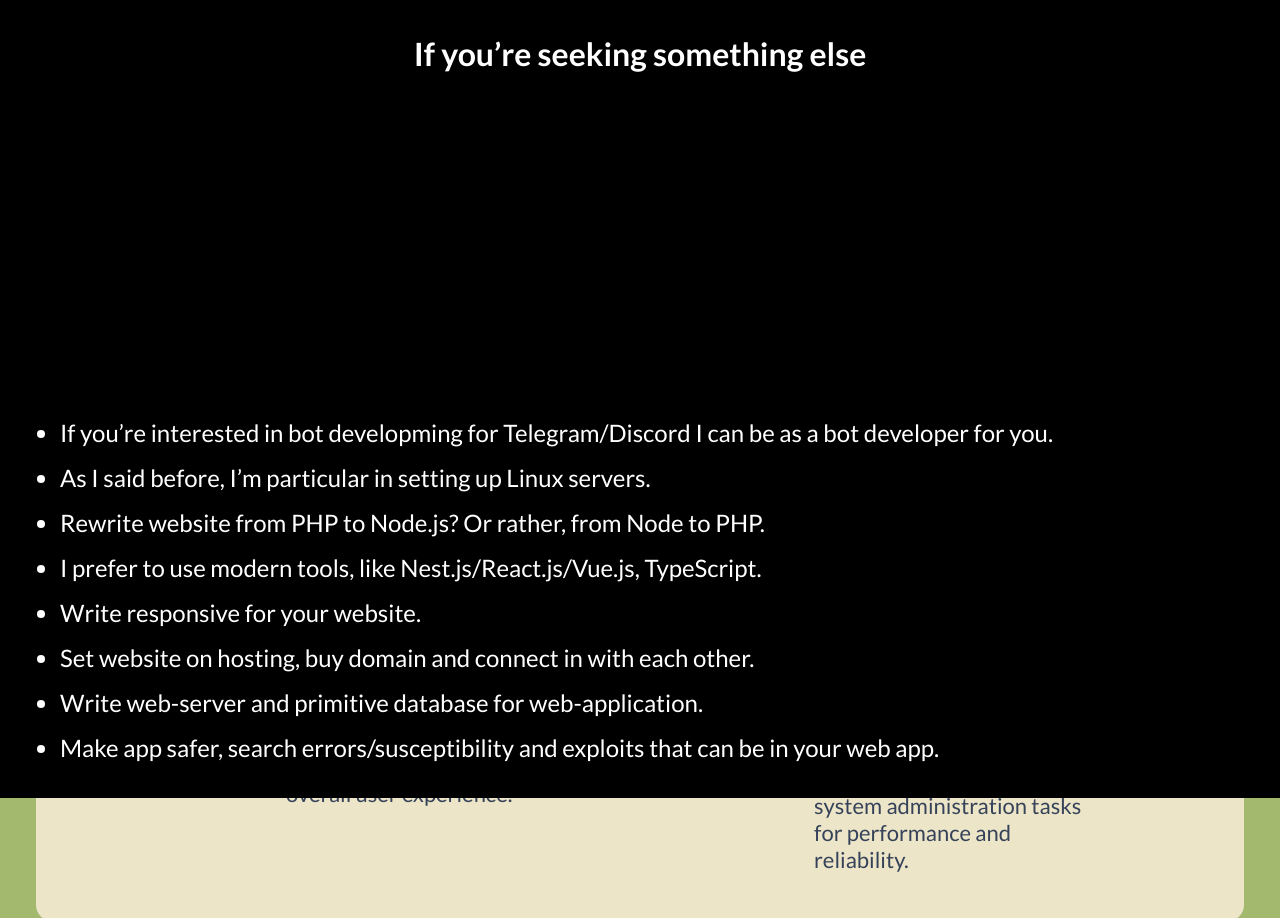
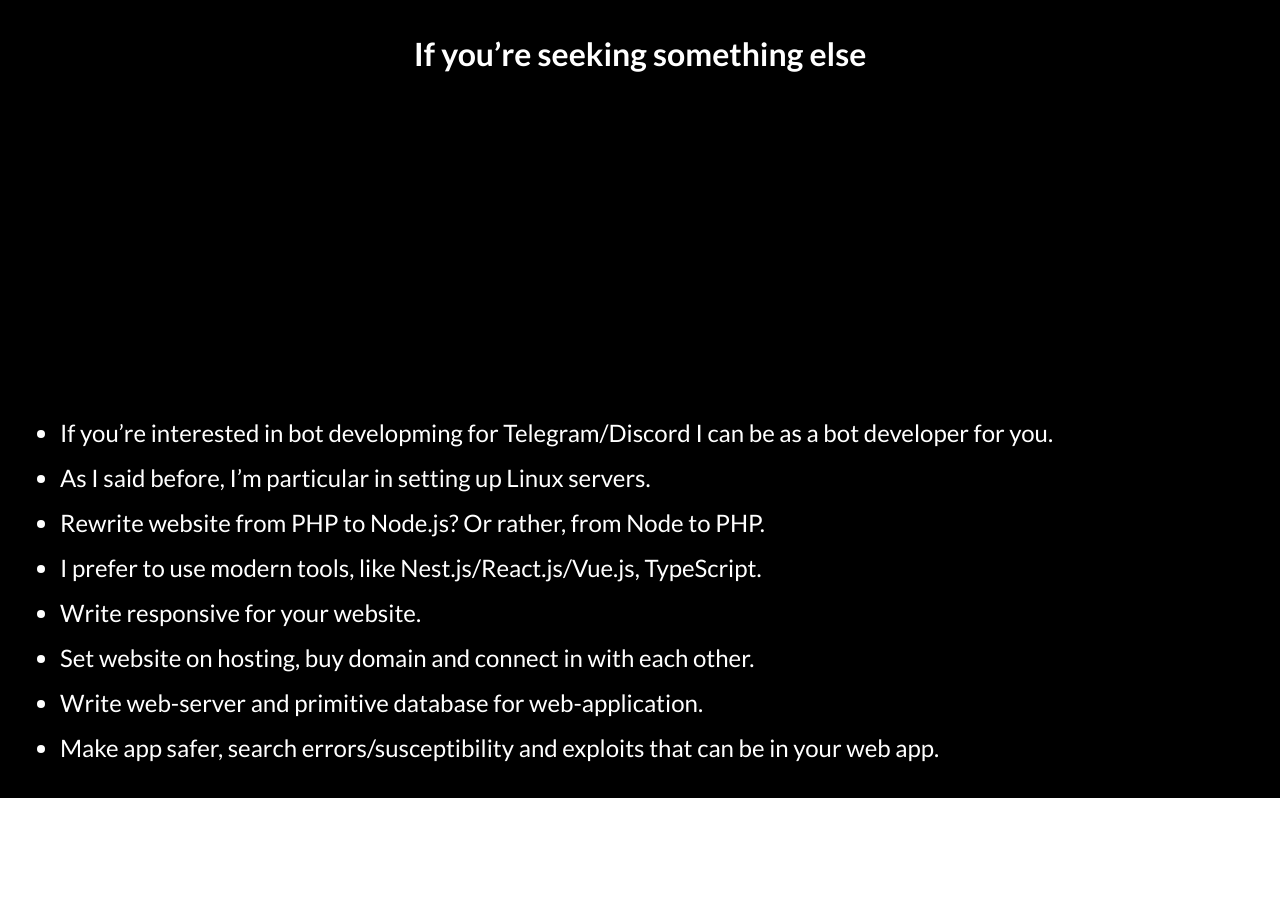
Before and after one commit to Migawk/migawkaNew, a Vue app: page / in a window 1280 px wide. Shown: the part 802-1720 px from the top of the page. After the commit the page ends 1600 px from the top, so only its background shows below. Built offline with nearby package versions, Linux system fonts and the light colour scheme.

Commit message:
minor changes related to whyMe slider

```diff
--- a/src/App.vue
+++ b/src/App.vue
@@ -7,6 +7,7 @@ import TheBlog from './slides/TheBlog.vue';
 import TheInterested from './slides/TheInterested.vue';
 import TheBasement from './slides/TheBasement.vue';
 import TheFooter from './slides/TheFooter.vue';
+import scrolled from './store/scrolled';
 
 let currentSlide = 0;
 let isScroll = false;
@@ -27,12 +28,22 @@ function changeSlide(deltaY: number = 0) {
   const slides = [hi, whyMe, portfolio, skills, blog, interested, basement, footer];
 
   if (deltaY > 0) {
+    // down
     if (isScroll) return;
     isScroll = true;
     setTimeout(() => (isScroll = false), 1000);
 
+    if (scrolled.scrolled < 95 && scrolled.scrolled !== -1 && slides[currentSlide].id == 'whyMe') {
+      console.log('quit');
+      return;
+    } else {
+      console.log('passed');
+      const page = document.getElementById('page')!;
+      scrolled.changeScrolled(-1);
+      page.scrollTo(0, page.scrollHeight);
+    }
+
     currentSlide++;
-
     if (currentSlide >= slides.length) return (currentSlide = slides.length - 1);
 
     slides[currentSlide].animate(
@@ -46,9 +57,18 @@ function changeSlide(deltaY: number = 0) {
       }
     );
   } else {
+    // up
     if (isScroll) return;
     isScroll = true;
     setTimeout(() => (isScroll = false), 1000);
+
+    if (scrolled.scrolled > 1 && scrolled.scrolled !== -1 && slides[currentSlide].id == 'whyMe') {
+      return;
+    } else {
+      const page = document.getElementById('page')!;
+      page.scrollTo(0, 0);
+      scrolled.changeScrolled(-1);
+    }
 
     currentSlide--;
 
@@ -71,65 +91,17 @@ window.addEventListener('touchstart', (e) => {
 });
 window.addEventListener('touchmove', (e) => {
   deltaY = -(e.touches[0].clientY - start);
-  console.log(deltaY);
   changeSlide(deltaY);
 });
 
 window.addEventListener('wheel', (e) => {
   changeSlide(e.deltaY);
-  // const hi = document.getElementById('hello')!;
-  // const whyMe = document.getElementById('whyMe')!;
-  // const portfolio = document.getElementById('portfolio')!;
-  // const skills = document.getElementById('skills')!;
-  // const blog = document.getElementById('blog')!;
-  // const interested = document.getElementById('interested')!;
-  // const basement = document.getElementById('basement')!;
-  // const footer = document.getElementById('footer')!;
-
-  // const slides = [hi, whyMe, portfolio, skills, blog, interested, basement, footer];
-
-  // if (e.deltaY > 0) {
-  //   if (isScroll) return;
-  //   isScroll = true;
-  //   setTimeout(() => (isScroll = false), 1000);
-
-  //   currentSlide++;
-
-  //   if (currentSlide >= slides.length) return (currentSlide = slides.length - 1);
-
-  //   slides[currentSlide].animate(
-  //     {
-  //       top: '0px'
-  //     },
-  //     {
-  //       duration: 750,
-  //       fill: 'forwards',
-  //       easing: 'cubic-bezier(.49,0,.64,1.06)'
-  //     }
-  //   );
-  // } else {
-  //   if (isScroll) return;
-  //   isScroll = true;
-  //   setTimeout(() => (isScroll = false), 1000);
-
-  //   currentSlide--;
-
-  //   if (currentSlide < 0) return (currentSlide = 0);
-  //   slides[currentSlide + 1].animate(
-  //     {
-  //       top: '100%'
-  //     },
-  //     {
-  //       duration: 750,
-  //       fill: 'forwards',
-  //       easing: 'cubic-bezier(.49,0,.64,1.06)'
-  //     }
-  //   );
-  // }
 });
 </script>
 <template>
   <main>
+    <TheComp1 />
+    <TheComp2 />
     <TheHello />
     <TheWhyMe />
     <ThePortfolio />
--- a/src/assets/index.sass
+++ b/src/assets/index.sass
@@ -13,5 +13,5 @@ body
     width: 100%
     height: 100%
 
-article
-    overflow: hidden
+// article
+//     overflow-x: hidden
--- a/src/slides/TheInterested.vue
+++ b/src/slides/TheInterested.vue
@@ -8,11 +8,13 @@ import InterestedEggs from '@/SVG/InterestedEggs.vue';
     <div class="buttonArea">
       <p>* Required a password</p>
       <button class="button">
-                <img :src="locker"><p>Open the resume</p></button>
+        <img :src="locker" />
+        <p>Open the resume</p>
+      </button>
     </div>
     <button class="toFooter">To footer</button>
-        <div class="topEggs"><InterestedEggs/></div>
-        <div class="bottomEggs"><InterestedEggs/></div>
+    <div class="topEggs"><InterestedEggs /></div>
+    <div class="bottomEggs"><InterestedEggs /></div>
   </article>
 </template>
 <style lang="sass" scoped>
@@ -27,6 +29,7 @@ article
     flex-direction: column
     align-items: center
     justify-content: space-between
+    overflow: hidden
 
 h1
     font-size: 108px
@@ -64,14 +67,17 @@ h1
     font-weight: 700
 
 .topEggs
+    &>*
         position: absolute
         top: 0
         right: 0
+        transform: translate(24px, -24px)
 .bottomEggs
+    &>*
         position: absolute
         bottom: 0
         left: 0
-    transform: rotate(180deg)
+        transform: rotate(180deg) translate(2px, -129px)
         z-index: 3
 
 @media screen and (max-width: 768px)
@@ -79,7 +85,13 @@ h1
         font-size: 36px
 
     .topEggs
-        transform: scale(.5)
+        &>*
+            width: 256px
+            height: 256px
+            transform: translate(24px, -48px)
     .bottomEggs
-        transform: scale(.5)
+        &>*
+            width: 256px
+            height: 256px
+            transform: rotate(180deg) translate(2px, -64px)
 </style>
--- a/src/slides/TheWhyMe.vue
+++ b/src/slides/TheWhyMe.vue
@@ -5,14 +5,30 @@ import phone from '../assets/phone.svg';
 import server from '../assets/server.svg';
 import webpage from '../assets/webpage.svg';
 import HeaderWave from '@/SVG/HeaderWave.vue';
+import scrolled from '../store/scrolled';
+import { onMounted } from 'vue';
 
+onMounted(() => {
+  const page = document.getElementById('page')!;
+  page.addEventListener('scroll', (e) => {
+    const newScrolled = page.scrollTop / (page.scrollHeight - window.innerHeight) * 100;
+    console.log(newScrolled);
+    scrolled.changeScrolled(newScrolled);
+    // pageScrollTop
+    // pageScrollHeight
+    // windowHeight
+    //scrollTOp
+  });
+});
 </script>
 <template>
   <article id="whyMe">
-    <HeaderWave id="wave1" class="wave1"/>
+    <HeaderWave id="wave1" class="wave1" />
+    <div class="page" id="page">
       <div class="box">
         <h1>Why me?</h1>
         <div class="smallAdvantages">
+          <div class="smallAdvantagePar">
             <div class="smallAdvantage">
               <div class="smallAdvantageImg">
                 <img :src="speed" alt="" />
@@ -25,6 +41,8 @@ import HeaderWave from '@/SVG/HeaderWave.vue';
               <div class="smallAdvantageName">Youthful</div>
               <div class="smallAdvantageDescription">For teenagers, children and young adult.</div>
             </div>
+          </div>
+          <div class="smallAdvantagePar">
             <div class="smallAdvantage">
               <div class="smallAdvantageImg"><img :src="phone" alt="" /></div>
               <div class="smallAdvantageName">Responsive</div>
@@ -40,9 +58,10 @@ import HeaderWave from '@/SVG/HeaderWave.vue';
               </div>
             </div>
           </div>
+        </div>
         <div class="bigAdvantages">
           <div class="bigAdvantage">
-          <div class="bigAdvantageImg"><img :src="webpage"/></div>
+            <div class="bigAdvantageImg"><img :src="webpage" /></div>
             <div class="bigAdvantageContent">
               <div class="bigAdvantageName">Front-end</div>
               <div class="bigAdvantageDescription">
@@ -52,7 +71,7 @@ import HeaderWave from '@/SVG/HeaderWave.vue';
             </div>
           </div>
           <div class="bigAdvantage">
-          <div class="bigAdvantageImg"><img :src="server"/></div>
+            <div class="bigAdvantageImg"><img :src="server" /></div>
             <div class="bigAdvantageContent">
               <div class="bigAdvantageName">Back-end / Sysadmin</div>
               <div class="bigAdvantageDescription">
@@ -63,16 +82,19 @@ import HeaderWave from '@/SVG/HeaderWave.vue';
           </div>
         </div>
       </div>
+    </div>
   </article>
 </template>
 
 <style lang="sass" scoped>
-#whyMe
+article
+  position: absolute
+  height: 100%
+.page
   background: #A3B96E
-    position: absolute
-    top: calc(100% + 120px)
+  max-width: 100vw
+  overflow-y: scroll
   height: 100%
-    width: 100%
 
 .wave1
   position: absolute
@@ -95,14 +117,16 @@ h1
 .smallAdvantages
     display: flex
     justify-content: space-between
-    gap: 64px
+    gap: 96px
+    flex-wrap: wrap
 
 .smallAdvantage
     display: flex
     flex-direction: column
     align-items: center
-    width: 15%
+    width: 20%
     text-align: center
+    justify-content: space-between
     &Img
         width: 64px
         height: 64px
@@ -119,15 +143,23 @@ h1
         font-weight: bold
     &Description
         font-size: 24px
+    &Par
+      display: flex
+      justify-content: space-between
+      width: 100%
+      &>*
+        width: 50%
 
 .bigAdvantages
     display: flex
     justify-content: space-between
+    flex-wrap: wrap
 
 .bigAdvantage
     display: flex
     gap: 10px
     width: 50%
+    flex-wrap: wrap
     &Img
         min-width: 152px
         max-width: 152px
@@ -151,4 +183,18 @@ h1
         font-weight: 700
     &Description
         font-size: 22px
+
+@media screen and (max-width: 720px)
+  .smallAdvantage
+    &Name
+      font-size: 24px
+    &Description
+      display: none
+    &Img
+      width: 96px
+      height: 96px
+      &>img
+        height: 56px
+  .bigAdvantage
+    width: auto
 </style>
--- /dev/null
+++ b/src/store/scrolled.ts
@@ -0,0 +1,11 @@
+import { reactive } from 'vue';
+
+
+const scrolled = reactive({
+    scrolled: -1, // it's a procent, -1 = nothing
+    changeScrolled(newScrolled: number) {
+        this.scrolled = newScrolled;
+    }
+});
+
+export default scrolled;
```
Also changed, not shown: src/assets/scrollable.svg (added). Lines whose indentation alone changed are shown as unchanged.
